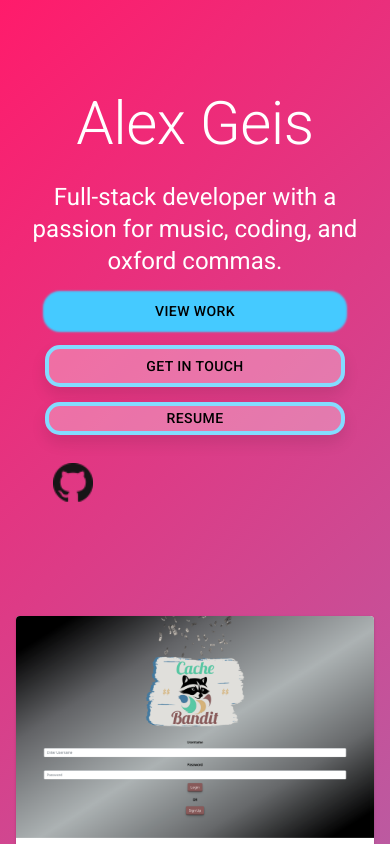
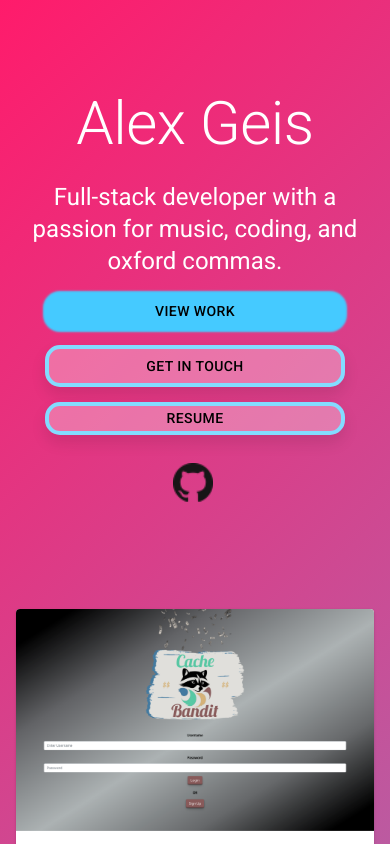
Before and after one commit to alexgeis/React-Portfolio-2, a React (Create React App) app in the folder client/: page / in a window 390 px wide. Shown: the top 844 px of the page. Built offline with nearby package versions, Linux system fonts and the light colour scheme.

Commit message:
finalize button responsive stacking, w/ github logo now

```diff
--- a/client/src/components/Hero.css
+++ b/client/src/components/Hero.css
@@ -86,4 +86,8 @@ a.gitHero:hover {
     #resumeButton {
     margin: 0;
 }
+.gitHero {
+    display: flex;
+    justify-content: center;
+}
   }
```
